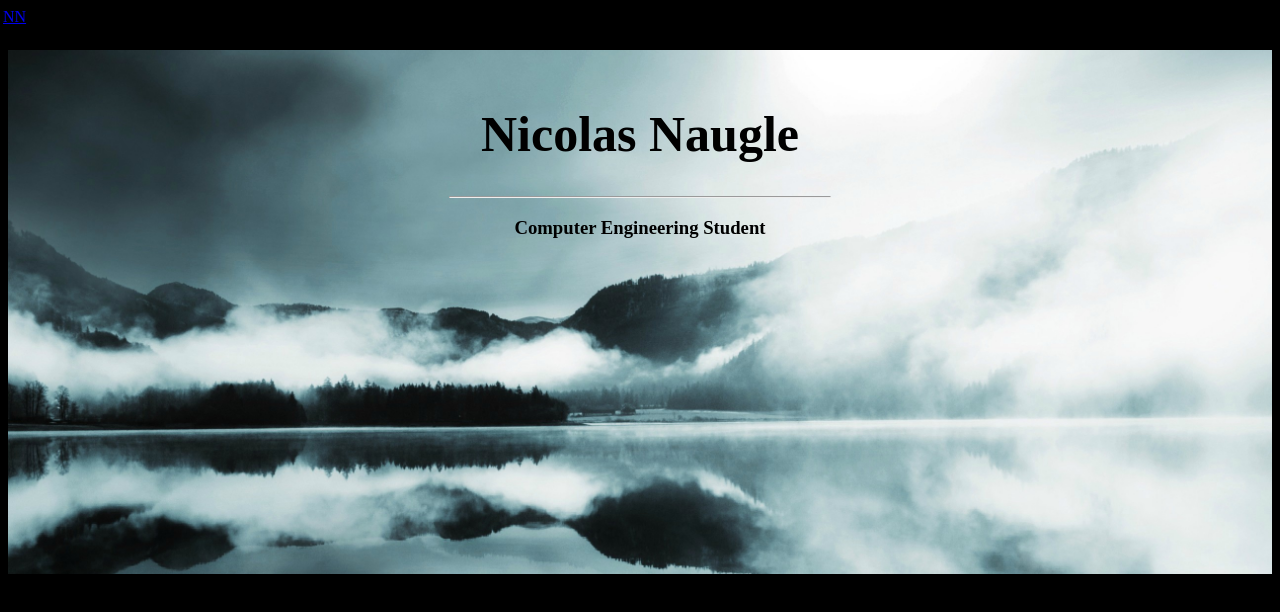
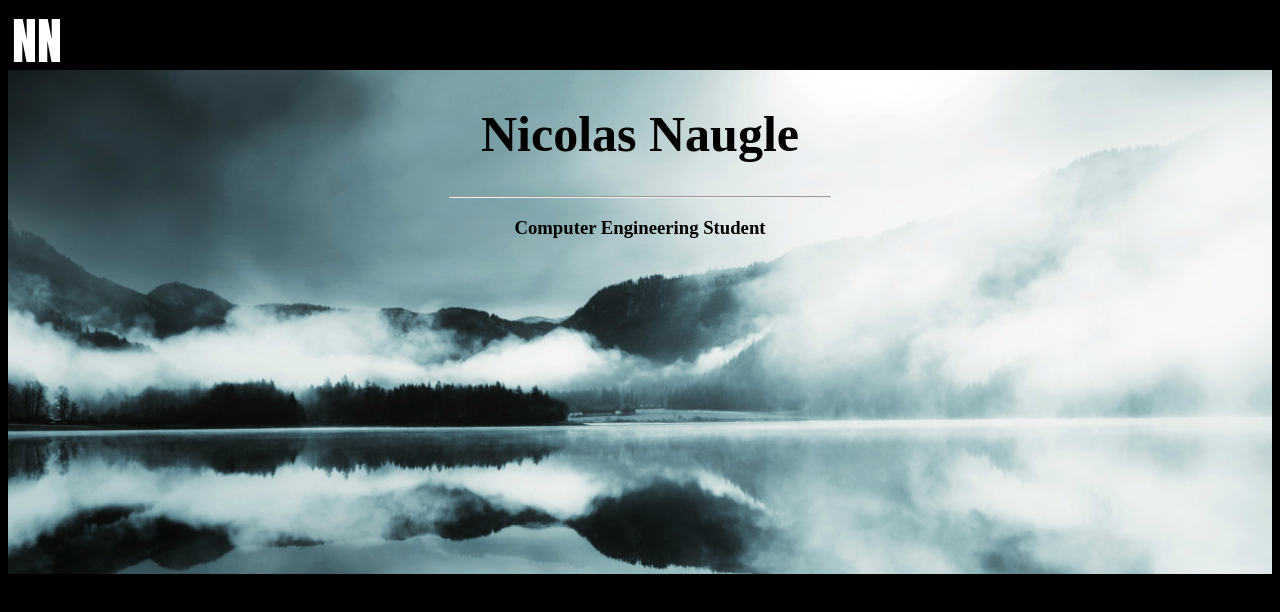
Before and after one commit to naugle92/naugle92.github.io, a plain HTML site: page index.html in a window 1280 px wide. Drawn offline with Linux system fonts and the light colour scheme.

Commit message:
30Aug2015 1305

```diff
--- a/stylesheet.css
+++ b/stylesheet.css
@@ -20,11 +20,21 @@ name {
 	text-align: center;
 }
 
+td.blackbar {
+	color: white;
+	font-size: 50px;
+	font-family: Impact;
+	padding-left: 10px;
+	text-align: left;
+
+}
+
+
 div.blackbar {
 	position: fixed;
 	left: 0;
 	top: 0;
-	height: 50px;
+	height: 70px;
 	width: 100%;
 	background-color: black;
 }
@@ -34,3 +44,7 @@ hr.line {
 	width: 30%;
 
 }
+
+a {
+	text-decoration: none;
+	color: white;
```
